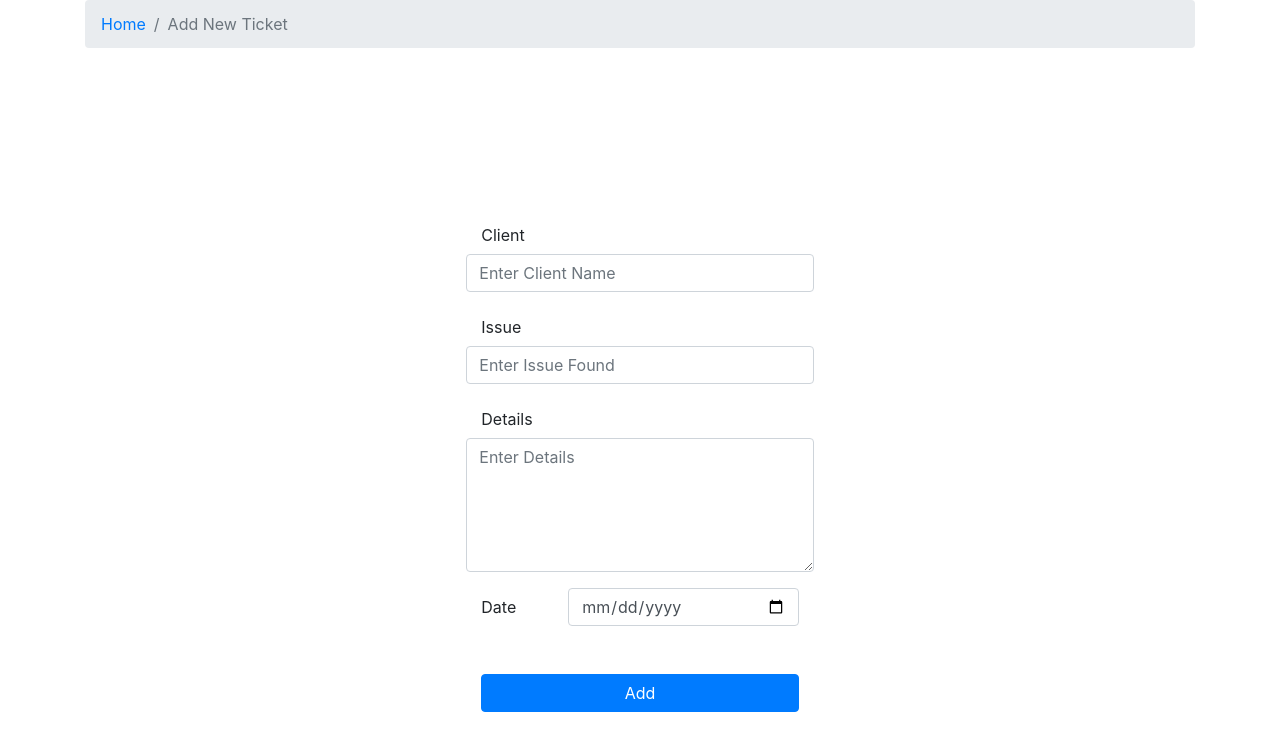
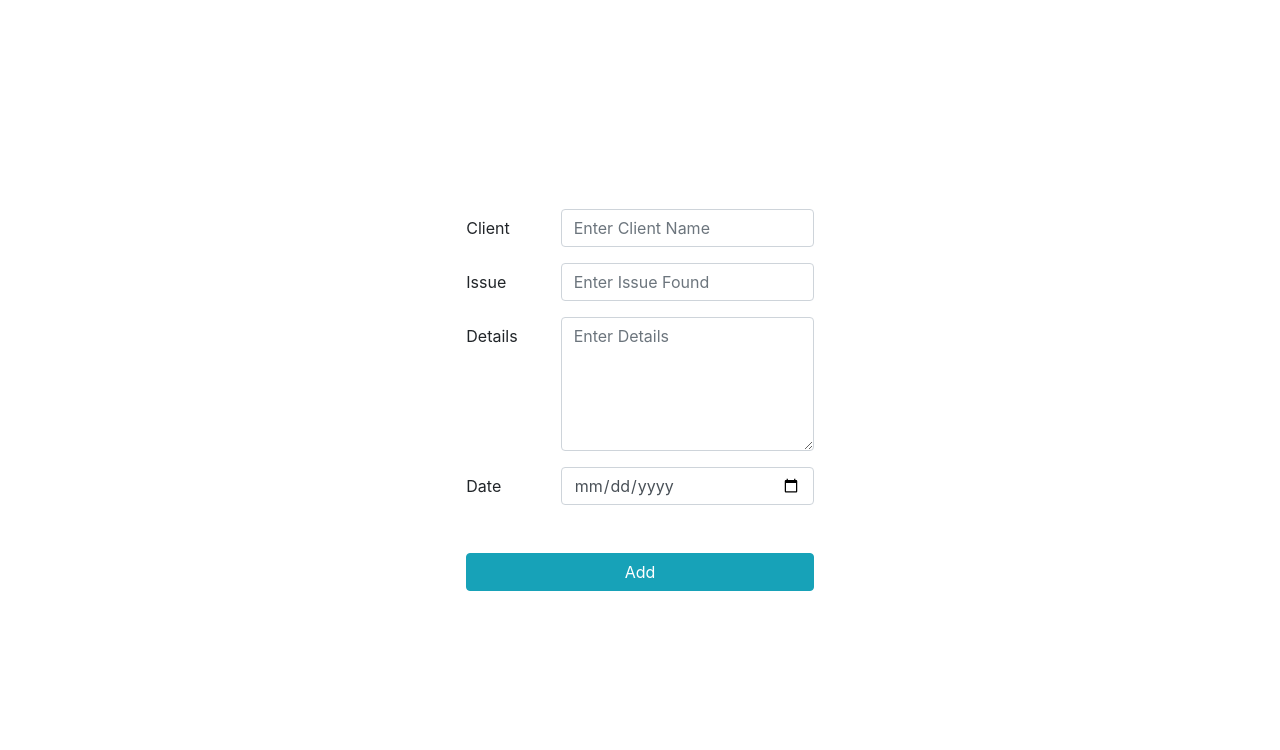
Before and after one commit to muchumi/tasks-ticketing-system, a React (Create React App) app in the folder client/: page / in a window 1280 px wide. Shown: the top 750 px of the page. Built offline with nearby package versions, Linux system fonts and the light colour scheme.

Commit message:
first commit today

```diff
--- a/client/src/components/AddTicketsForm/AddTicketsForm.js
+++ b/client/src/components/AddTicketsForm/AddTicketsForm.js
@@ -1,52 +1,48 @@
 import React from 'react';
-import { Jumbotron, Container, Row, Col, Form, Button } from 'react-bootstrap';
-import PageBreadcrumb from '../Breadcrumb/Breadcrumb.js';
+import { Row, Col, Form, Button } from 'react-bootstrap';
 import './AddTicketsForm.css';
 
-const AddTickets = ({ handleOnChange, handleOnSubmit }) => {
+const AddTicketsForm = ({ handleOnChange, handleOnSubmit, client, issue, details, date }) => {
     return(
-        <Container>
-            <Row>
-                <Col>
-                    <PageBreadcrumb page="Add New Ticket"/>
-                </Col>
-            </Row>
         <div className="add-ticket">
-                <Form autocomplete = "off" onSubmit = { handleOnSubmit }>
+            <Form autoComplete = "off" onSubmit = { handleOnSubmit }>
                 <Form.Group as={Row}>
                     <Form.Label column sm={3}>Client</Form.Label>
+                    <Col sm={9}>
                         <Form.Control
-                            type="text"
                             name="client"
-                            // value={client}
+                            value={client}
                             onChange={ handleOnChange }
                             placeholder="Enter Client Name"
                             required
                         />
+                    </Col>
                 </Form.Group>
                 <Form.Group as={Row}>
                     <Form.Label column sm={3}>Issue</Form.Label>
+                    <Col sm={9}>
                         <Form.Control
-                            type="text"
                             name="issue"
-                            // value={issue}
+                            value={issue}
                             onChange = { handleOnChange }
                             placeholder = "Enter Issue Found"
                             required
                         />
+                    </Col>
                 </Form.Group>
                 <Form.Group as={Row}>
                     <Form.Label column sm={3}>Details</Form.Label>
+                    <Col sm={9}>
                         <Form.Control
                             as="textarea"
-                            type="text"
                             name="details"
                             rows="5"
-                            // value={details}
+                            value={details}
                             onChange = { handleOnChange }
                             placeholder = "Enter Details"
                             required
                         />
+                    </Col>
                 </Form.Group>
                 <Form.Group as={Row}>
                     <Form.Label column sm={3}>
@@ -56,17 +52,16 @@ const AddTickets = ({ handleOnChange, handleOnSubmit }) => {
                         <Form.Control
                             type="date"
                             name="date"
-                                // value={date}
+                            value={date}
                             onChange={ handleOnChange }
                             required
                         />
                     </Col>
                 </Form.Group>
-                    <Button type="submit" block variant="primary" className="mt-5 text-white">Add</Button>
+                <Button type="submit" block variant="info" className="mt-5 text-white">Add</Button>
             </Form>
         </div>
-        </Container>
     );
 }
 
-export default AddTickets;
+export default AddTicketsForm;
```
Also changed, not shown: client/src/components/AddTickets/AddTickets.js (added, +46 -0 lines), client/src/components/Home/Home.js (+13 -2 lines). Lines whose indentation alone changed are shown as unchanged.
